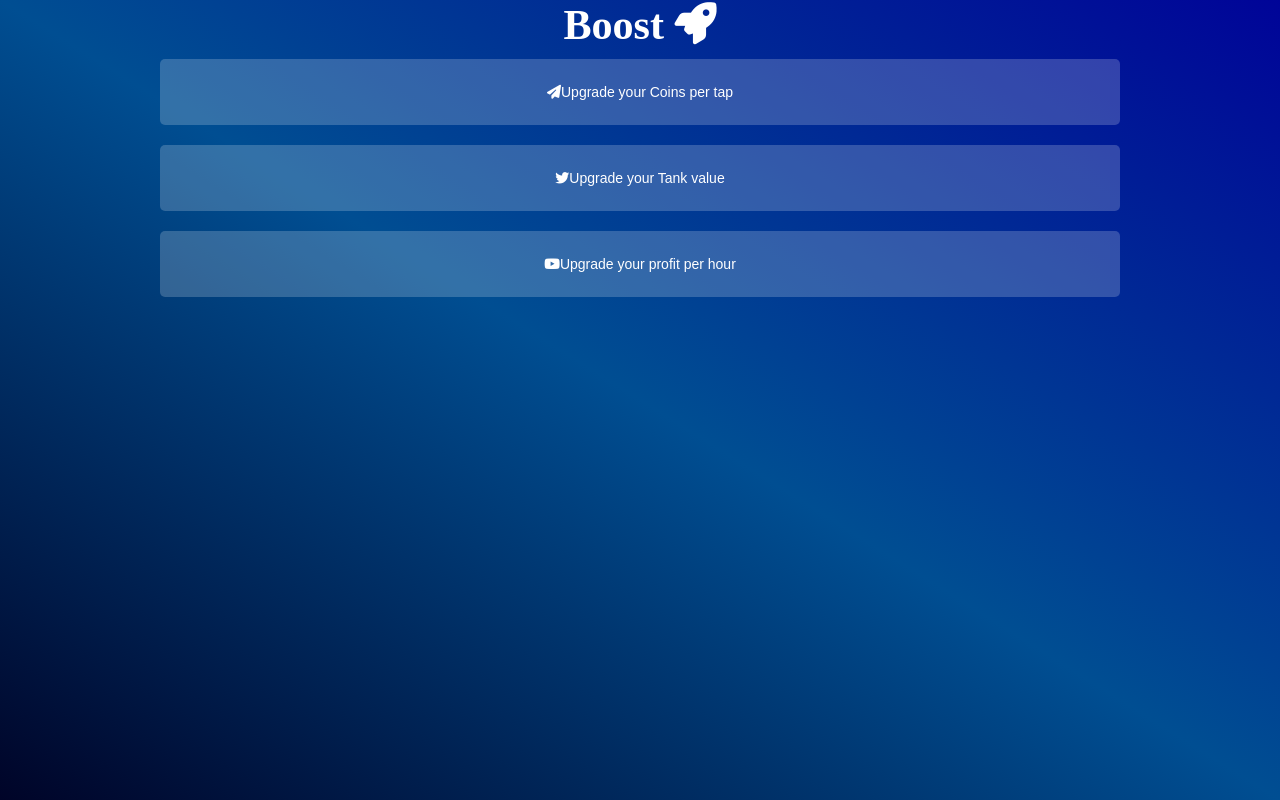
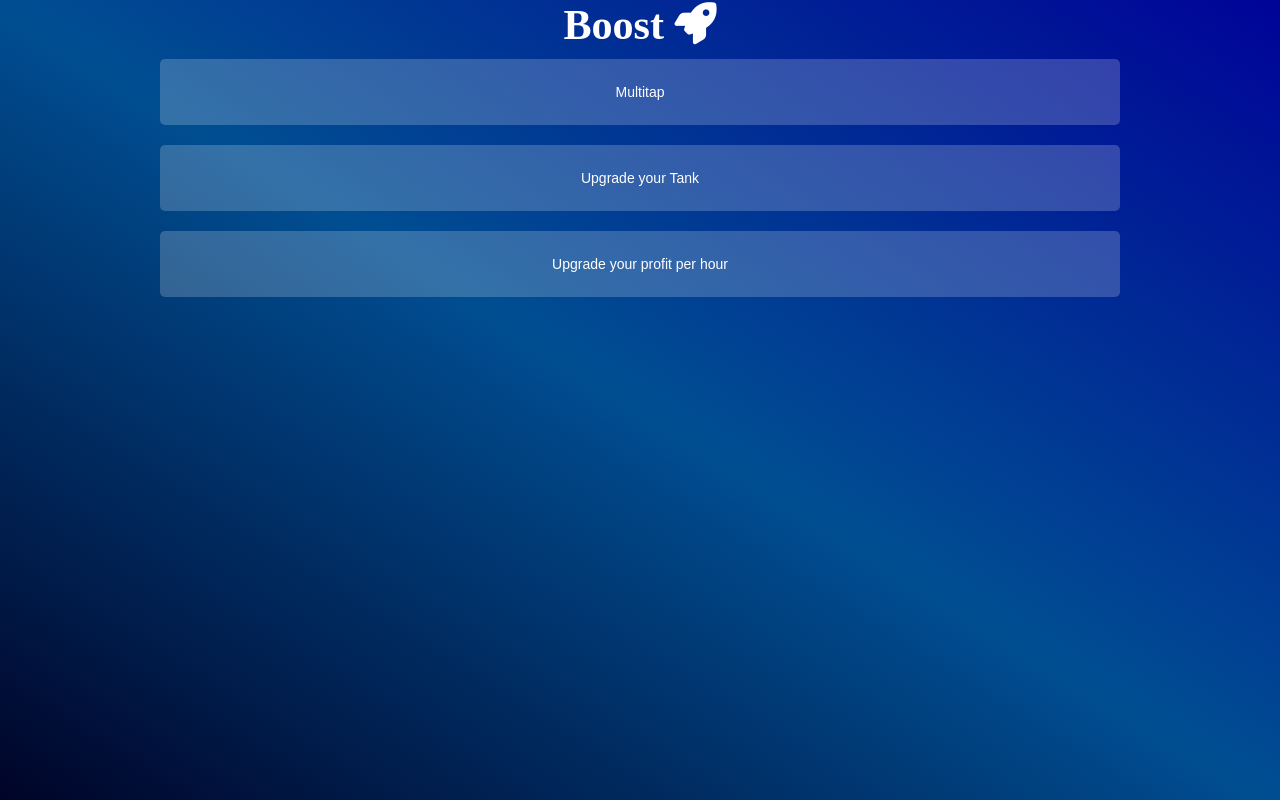
Before and after one commit to kalabhaftu/OpalTap2Earn, a plain HTML site: page pages/boost.html in a window 1280 px wide. Drawn offline with Linux system fonts and the light colour scheme.

Commit message:
Update boost.html

```diff
--- a/pages/boost.html
+++ b/pages/boost.html
@@ -11,11 +11,11 @@
     <div class="container">
         <h3>Boost <i class="fa-solid fa-rocket"></i></h3>
 
-        <button onclick="location.href='tg://resolve?domain=opal_airdrop'"><i class="fas fa-paper-plane"></i>Upgrade your Coins per tap </button>
+        <button>Multitap</button>
 
-        <button onclick="location.href='https://www.twitter.com/kalabhaftu'"><i class="fab fa-twitter"></i>Upgrade your Tank value </button>
+        <button>Upgrade your Tank </button>
 
-        <button><i class="fab fa-youtube"></i>Upgrade your profit per hour</button>
+        <button>Upgrade your profit per hour</button>
 
     </div>
 
```
